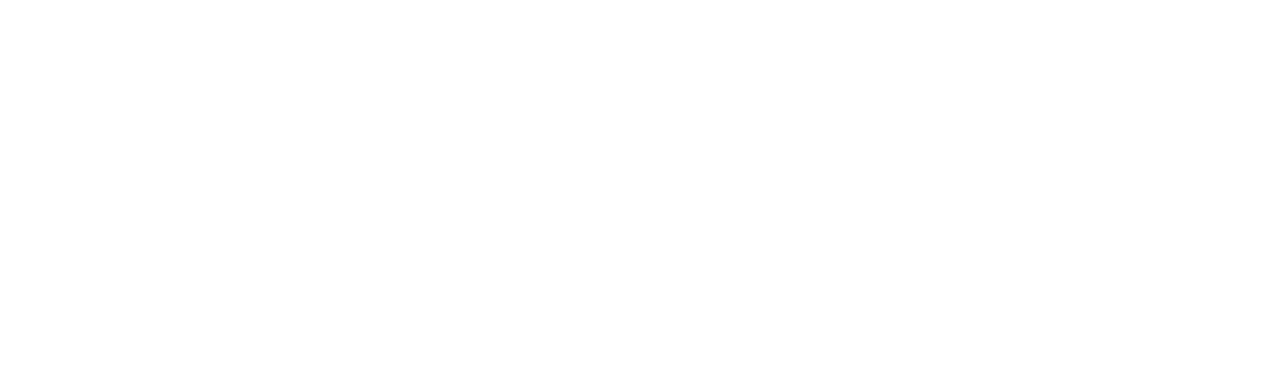
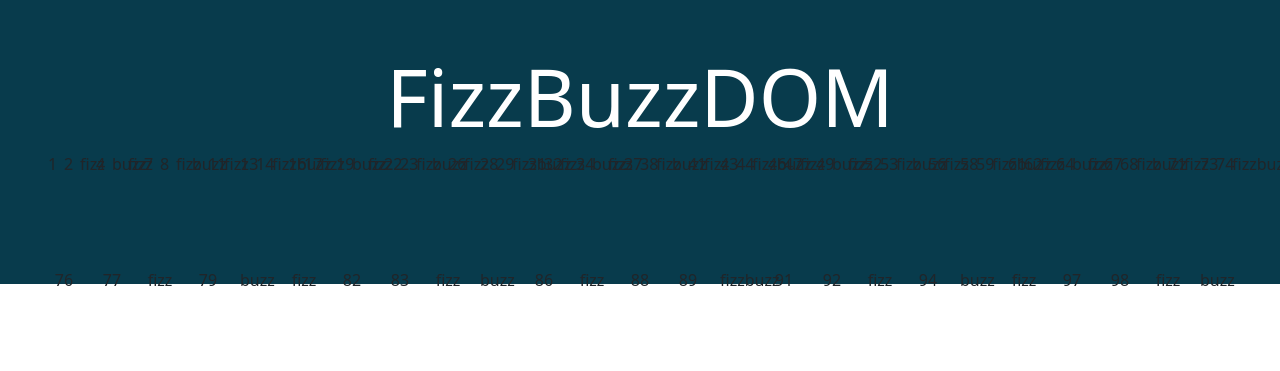
Before and after one commit to Bravehearts19/js-fizzbuzzdom, a plain HTML site: page index.html in a window 1280 px wide. Drawn offline with nearby package versions, Linux system fonts and the light colour scheme.

Commit message:
Tentativi errati

```diff
--- a/css/style.css
+++ b/css/style.css
@@ -0,0 +1,32 @@
+h1 {
+    font-size: 80px;
+}
+
+.bg_color_container {
+    background-color: #083b4c;
+}
+
+.bg_color_standard {
+    background-color: #1389b2;
+}
+
+.bg_color_fizz {
+    background-color: #0bd6a1;
+}
+
+.bg_color_buzz {
+    background-color: #ffd166;
+}
+
+.bg_color_fizz_buzz {
+    background-color: #f0466f;
+}
+
+.row_h {
+    height: 100px;
+}
+
+.col_w_and_h {
+    height: 100%;
+    width: 100% / 7;
+}
--- a/index.html
+++ b/index.html
@@ -10,9 +10,7 @@
 
         <link rel="stylesheet" href="css/style.css">
 
-        <script type="text/javascript" src="js/main.js"></script>
-
-        <title></title>
+        <title>FizzBuzzDOM</title>
     </head>
 
     <body>
@@ -24,7 +22,9 @@
 
         <!-- Inizio main -->
         <main>
-
+            <div class="container-fluid bg_color_container p-5">
+                <h1 class="text-white text-center">FizzBuzzDOM</h1>
+            </div>
         </main>
         <!-- Fine main -->
 
@@ -33,5 +33,9 @@
 
         </footer>
         <!-- Fine footer -->
+
+        <!-- Inizio lettura file .js -->
+        <script type="text/javascript" src="js/main.js"></script>
+        <!-- Fine lettura file .js -->
     </body>
 </html>
--- a/js/main.js
+++ b/js/main.js
@@ -0,0 +1,38 @@
+const container = document.querySelector(".container-fluid");
+
+const row = document.createElement("div");
+row.classList.add("row", "g-3", "row_h", "flex-wrap");
+
+container.append(row);
+
+for (let i = 1; i <= 100; i++) {
+    let bgColor = "";
+    let text = "";
+
+    if (i % 3 === 0 && i % 5 !== 0) {
+        bgColor = "bg_fizz";
+        text = "fizz";
+    } else if (i % 3 !== 0 && i % 5 === 0) {
+        bgColor = "bg_buzz";
+        text = "buzz";
+    } else if (i % 3 === 0 && i % 5 === 0) {
+        bgColor = "bg_fizz_buzz";
+        text = "fizzbuzz";
+    } else {
+        bgColor = "bg_standard";
+        text = `${i}`;
+    }
+
+    const col = document.createElement("div");
+    col.classList.add("col", "col_w_and_h");
+
+    const square = document.createElement("div");
+    square.classList.add("ratio", "ratio-1x1", "text-center", "w-100", bgColor);
+
+    const squareText = document.createElement("span");
+    squareText.textContent = text;
+
+    row.append(col);
+    col.append(square);
+    square.append(squareText);
+}
```
Also changed, not shown: img/image.png (added).
